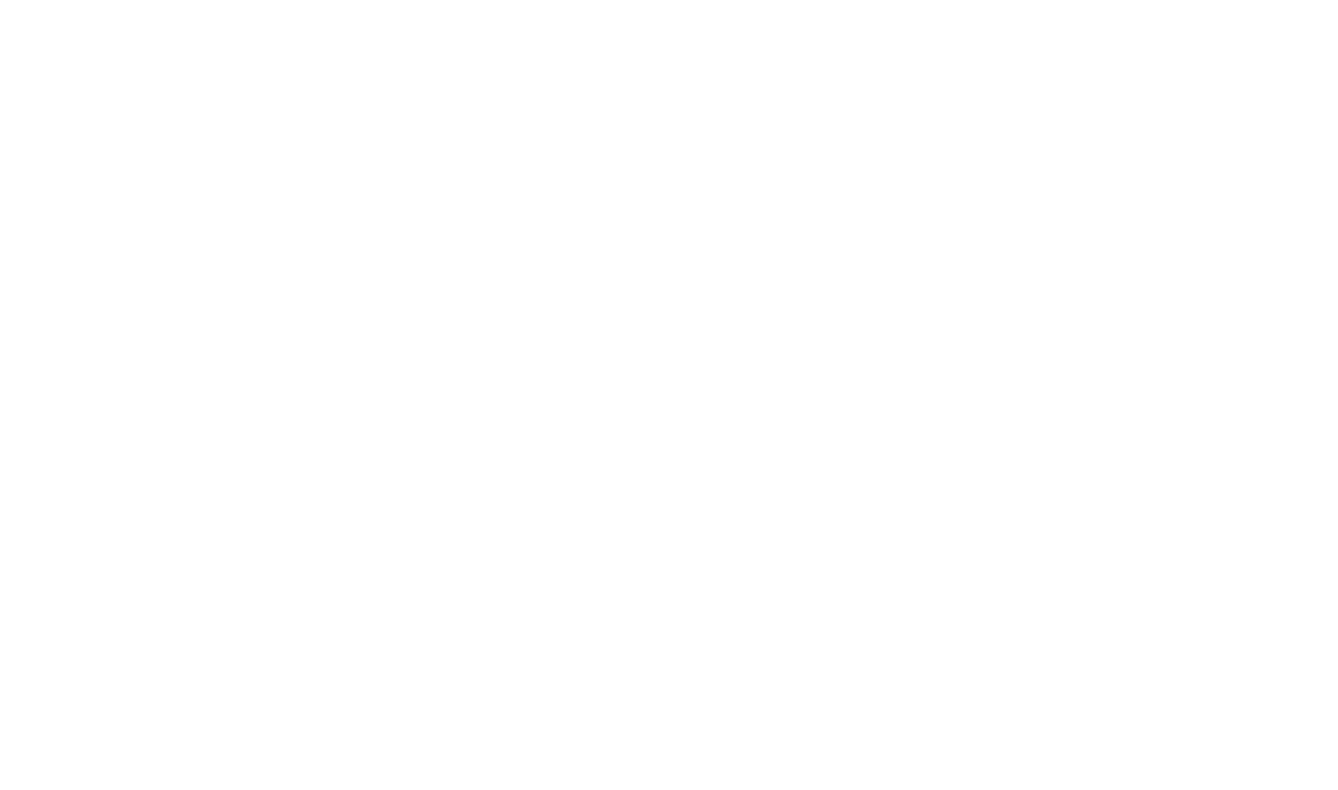
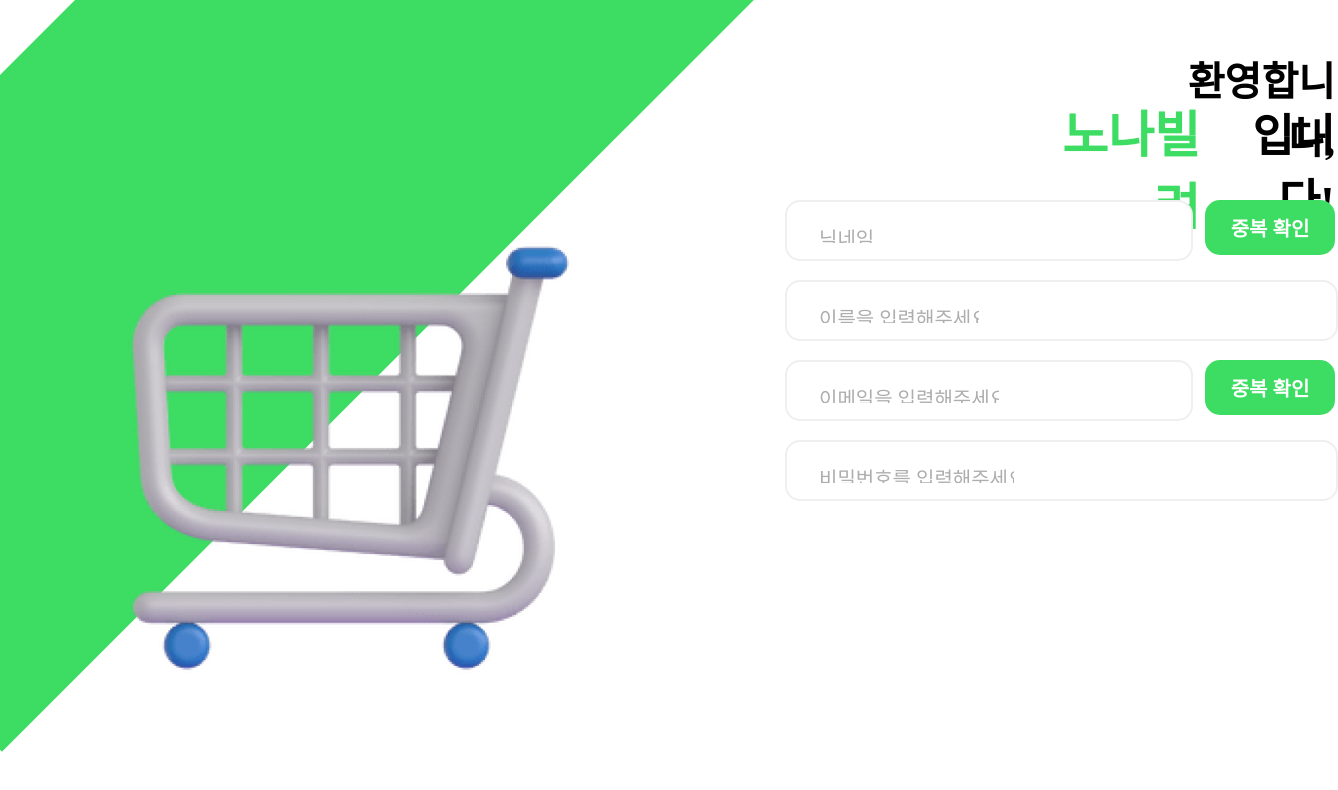
Before and after one commit to Nonabilryo/Frontend_nona, a React (Create React App) app: page /signup in a window 1280 px wide. Before the commit this address had no page. Shown: the top 790 px of the page, 1338 px wide, since content can reach past the window. Built offline with nearby package versions, Linux system fonts and the light colour scheme.

Commit message:
⚡️:: 회원가입 뷰

```diff
--- a/src/Router.js
+++ b/src/Router.js
@@ -1,5 +1,6 @@
 import { BrowserRouter, Routes, Route } from "react-router-dom";
 import Login from "../src/components/Login/Login";
+import SignUp from "./components/SignUp/SignUp";
 
 function Router() {
   return (
@@ -7,6 +8,7 @@ function Router() {
       <Routes>
         <Route path="/" element={<h1>hi</h1>} />
         <Route exact path="/login" element={<Login />} />
+        <Route exact path="/signup" element={<SignUp />}/>
       </Routes>
     </BrowserRouter>
   );
--- a/src/components/Login/Login.jsx
+++ b/src/components/Login/Login.jsx
@@ -1,5 +1,4 @@
 import React from "react";
-import "../../style/Login.style";
 import * as L from "../../style/Login.style";
 import googlelogo from "../../img/googlelogo.png"
 import cart from "../../img/nonabilryo_cart.png"
--- a/src/components/SignUp/SignUp.jsx
+++ b/src/components/SignUp/SignUp.jsx
@@ -1,11 +1,26 @@
-import React from 'react'
-import "../../style/SignUp.style";
+import React from "react";
+import * as S from "../../style/SignUp.style";
+import cart from "../../img/nonabilryo_cart.png";
+
+function SignUp() {
+  return (
+    <>
+      <S.back/>
+      <S.cart img src={cart} alt="cart" />
+      <S.title1>환영합니다,</S.title1>
+      <S.title2>노나빌려</S.title2>
+      <S.title3>입니다!</S.title3>
+
+      <S.nickcheck>중복 확인</S.nickcheck>
+      <S.nickbox placeholder="닉네임" />
+      <S.namebox placeholder="이름을 입력해주세요"/>
+      <S.emailbox placeholder="이메일을 입력해주세요"/>
+      <S.emailcheck>중복 확인</S.emailcheck>
+      <S.passwordbox placeholder="비밀번호를 입력해주세요"/>
 
 
-const SignUp = () => {
-  return (
-    <div>SignUp</div>
-  )
+    </>
+  );
 }
 
 export default SignUp;
--- a/src/style/Login.style.js
+++ b/src/style/Login.style.js
@@ -1,4 +1,3 @@
-import { type } from "@testing-library/user-event/dist/type";
 import styled from "styled-components";
 
 export const all = styled.div`
--- a/src/style/SignUp.style.js
+++ b/src/style/SignUp.style.js
@@ -1 +1,172 @@
 import styled from "styled-components";
+
+export const back = styled.div`
+  width: 480px;
+  height: 1750px;
+  transform: rotate(45deg);
+  transform-origin: 0 0;
+  position: absolute;
+  background: #3ddc63;
+  margin-left: 900px;
+  top: -825px;
+`;
+
+export const cart = styled.img`
+  position: absolute;
+  width: 500px;
+  height: 500px;
+  margin-top: 200px;
+  margin-left: 100px;
+`;
+
+export const title1 = styled.div`
+  text-align: right;
+  color: black;
+  font-size: 40px;
+  font-family: Noto Sans KR;
+  font-weight: 700;
+  margin-left: 1150px;
+  margin-top: 50px;
+  position: absolute;
+  width: 185px;
+  height: 40px;
+`;
+
+export const title2 = styled.div`
+  text-align: right;
+  color: #3ddc63;
+  font-size: 50px;
+  font-family: Noto Sans KR;
+  font-weight: 700;
+  position: absolute;
+  margin-left: 1025px;
+  margin-top: 95px;
+  width: 175px;
+  height: 50px;
+`;
+
+export const title3 = styled.div`
+  text-align: right;
+  color: black;
+  font-size: 45px;
+  font-family: Noto Sans KR;
+  font-weight: 700;
+  word-wrap: break-word;
+  position: absolute;
+  margin-left: 1205px;
+  margin-top: 100px;
+  width: 130px;
+  height: 50px;
+`;
+
+export const nickcheck = styled.button`
+  width: 130px;
+  height: 55px;
+  background: #3ddc63;
+  border-radius: 15px;
+  border: none;
+  margin-left: 1205px;
+  margin-top: 200px;
+  text-align: center;
+  color: white;
+  font-size: 20px;
+  font-family: Pretendard;
+  position: absolute;
+  font-weight: 600;
+`;
+
+export const nickbox = styled.input`
+  &::placeholder {
+    width: 150px;
+    height: 20px;
+    color: #adadad;
+    font-size: 20px;
+    font-family: Noto Sans KR;
+    position: absolute;
+    margin-left: 30px;
+  }
+  width: 400px;
+  height: 55px;
+  position: absolute;
+  background: white;
+  border-radius: 15px;
+  border: 2px #efefef solid;
+  margin-top: 200px;
+  margin-left: 785px;
+`;
+
+export const namebox = styled.input`
+  &::placeholder {
+    width: 160px;
+    height: 20px;
+    color: #adadad;
+    font-size: 20px;
+    font-family: Noto Sans KR;
+    position: absolute;
+    margin-left: 30px;
+  }
+  width: 545px;
+  height: 55px;
+  position: absolute;
+  background: white;
+  border-radius: 15px;
+  border: 2px #efefef solid;
+  margin-top: 280px;
+  margin-left: 785px;
+`;
+
+export const emailbox = styled.input`
+  &::placeholder {
+    width: 180px;
+    height: 20px;
+    color: #adadad;
+    font-size: 20px;
+    font-family: Noto Sans KR;
+    position: absolute;
+    margin-left: 30px;
+  }
+  width: 400px;
+  height: 55px;
+  position: absolute;
+  background: white;
+  border-radius: 15px;
+  border: 2px #efefef solid;
+  margin-top: 360px;
+  margin-left: 785px;
+`;
+
+export const emailcheck = styled.button`
+  width: 130px;
+  height: 55px;
+  background: #3ddc63;
+  border-radius: 15px;
+  border: none;
+  margin-left: 1205px;
+  margin-top: 360px;
+  text-align: center;
+  color: white;
+  font-size: 20px;
+  font-family: Pretendard;
+  position: absolute;
+  font-weight: 600;
+`;
+
+export const passwordbox = styled.input`
+  &::placeholder {
+    width: 195px;
+    height: 20px;
+    color: #adadad;
+    font-size: 20px;
+    font-family: Noto Sans KR;
+    position: absolute;
+    margin-left: 30px;
+  }
+  width: 545px;
+  height: 55px;
+  position: absolute;
+  background: white;
+  border-radius: 15px;
+  border: 2px #efefef solid;
+  margin-top: 440px;
+  margin-left: 785px;
+`;
```
